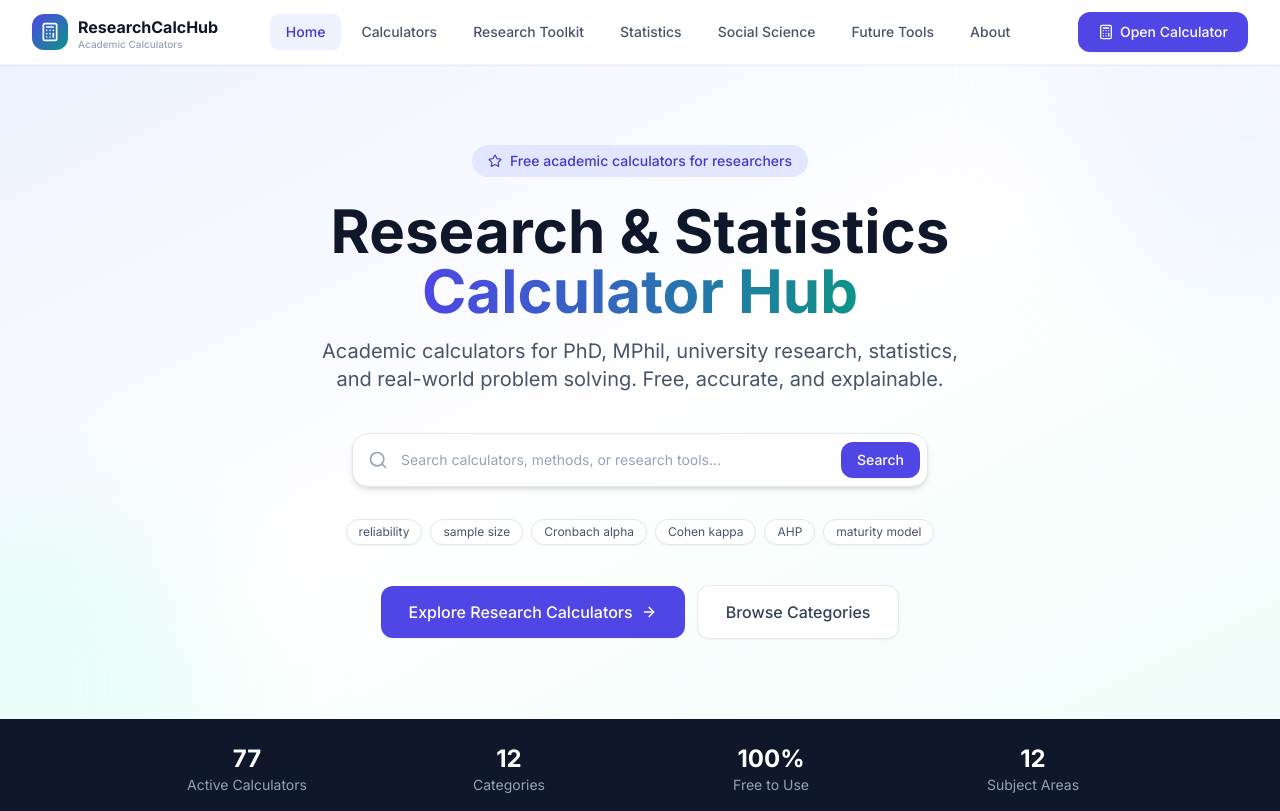
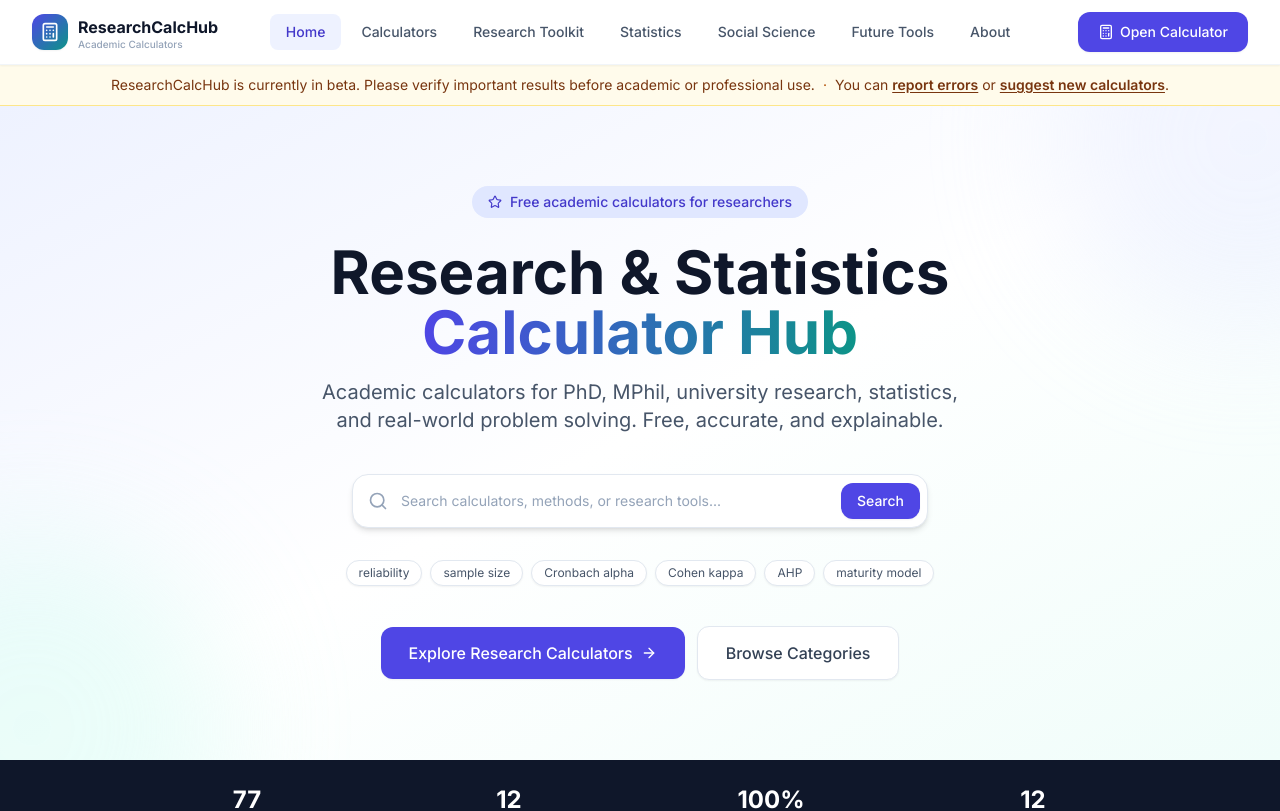
Before and after one commit to salahuddinmopa/ResearchcalcHub, a React (Vite) app: page / in a window 1280 px wide. Shown: the top 811 px of the page. Built offline with nearby package versions, Linux system fonts and the light colour scheme.

Commit message:
Update website changes

```diff
--- a/src/App.tsx
+++ b/src/App.tsx
@@ -1,4 +1,4 @@
-import { BrowserRouter, Routes, Route, ScrollRestoration } from 'react-router-dom';
+import { BrowserRouter, Link, Routes, Route, ScrollRestoration } from 'react-router-dom';
 import { Navbar } from './components/layout/Navbar';
 import { Footer } from './components/layout/Footer';
 import { HomePage } from './pages/Home';
@@ -60,6 +60,18 @@ function Layout({ children }: { children: React.ReactNode }) {
   return (
     <div className="flex flex-col min-h-screen">
       <Navbar />
+      <div className="bg-amber-50 border-b border-amber-200 px-4 py-2.5 text-sm text-amber-900 print:hidden">
+        <div className="max-w-7xl mx-auto flex flex-col sm:flex-row sm:items-center sm:justify-center gap-1 sm:gap-2 text-center">
+          <span>
+            ResearchCalcHub is currently in beta. Please verify important results before academic or professional use.
+          </span>
+          <span className="hidden sm:inline text-amber-700">·</span>
+          <span>
+            You can <Link to="/report-error" className="font-semibold underline underline-offset-2 hover:text-amber-700">report errors</Link> or{' '}
+            <Link to="/suggest-calculator" className="font-semibold underline underline-offset-2 hover:text-amber-700">suggest new calculators</Link>.
+          </span>
+        </div>
+      </div>
       <main className="flex-1">{children}</main>
       <Footer />
     </div>
```
Also changed, not shown: 6 other files (tests, documents, lock files or other folders).
